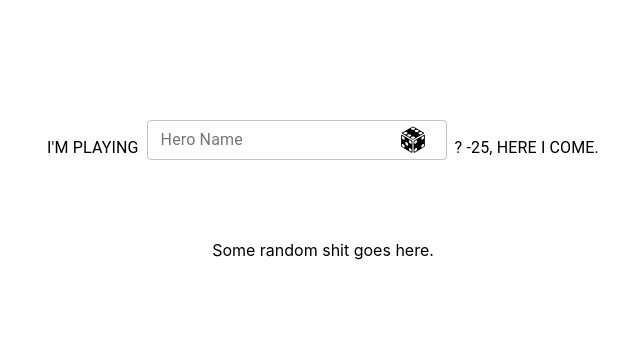
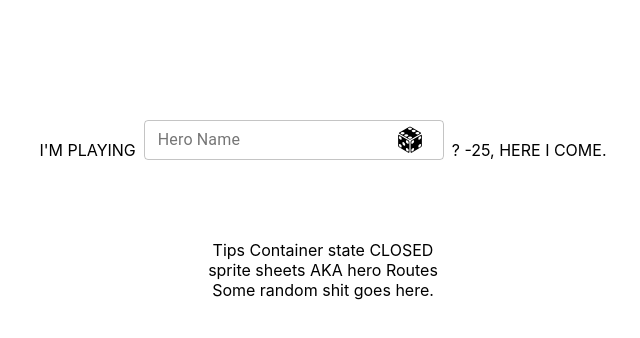
Before and after one commit to saitejam12/demomain, a React (Create React App) app: page /demomain/play in a window 1280 px wide. Shown: the top 338 px of the page, without its empty margins (317-957 px from the left). Built offline with nearby package versions, Linux system fonts and the light colour scheme.

Commit message:
moved to links creation page

```diff
--- a/package.json
+++ b/package.json
@@ -11,7 +11,8 @@
     "react-dom": "^16.12.0",
     "react-router": "^5.1.2",
     "react-router-dom": "^5.1.2",
-    "react-scripts": "^3.4.0"
+    "react-scripts": "^3.4.0",
+    "react-string-replace": "^0.4.4"
   },
   "homepage": "https://saitejam12.github.io/demomain",
   "scripts": {
--- a/src/App/Play.js
+++ b/src/App/Play.js
@@ -1,6 +1,7 @@
 import React from 'react';
 import { makeStyles } from '@material-ui/core';
 import Search from '../containers/SearchBar/Search';
+import Tips from '../containers/Tips/Tips';
 
 const useStyles = makeStyles(theme => ({
   root: {
@@ -16,6 +17,7 @@ const Play = () => {
   return (
     <div className={classes.root}>
       <Search />
+      <Tips />
       Some random shit goes here.
     </div>
   );
--- a/src/containers/SearchBar/Search.js
+++ b/src/containers/SearchBar/Search.js
@@ -5,7 +5,6 @@ import Autocomplete from '@material-ui/lab/Autocomplete';
 import InputAdornment from '@material-ui/core/InputAdornment';
 import IconButton from '@material-ui/core/IconButton';
 import { makeStyles } from '@material-ui/core';
-import Typography from '@material-ui/core/Typography';
 import { heros, quotes } from '../../constants/index';
 import dice from '../Assets/media/dice.svg';
 
@@ -92,9 +91,9 @@ const Search = hero => {
   );
   return (
     <div className={classes.root}>
-      <Typography>{random[0]}</Typography>
+      {random[0]}
       {searchBar}
-      <Typography>{random[1]}</Typography>
+      {random[1]}
     </div>
   );
 };
--- a/src/containers/Tips/Tips.js
+++ b/src/containers/Tips/Tips.js
@@ -0,0 +1,12 @@
+import React from 'react';
+
+const Tips = () => {
+  return (
+    <div>
+      <div>Tips Container state CLOSED</div>
+      sprite sheets AKA hero Routes
+    </div>
+  );
+};
+
+export default Tips;
```
Also changed, not shown: src/constants/index.js (+3 -4 lines), src/containers/Tips/HeroLinks.js (added, +7 -0 lines), 1 other file (tests, documents, lock files or other folders).
